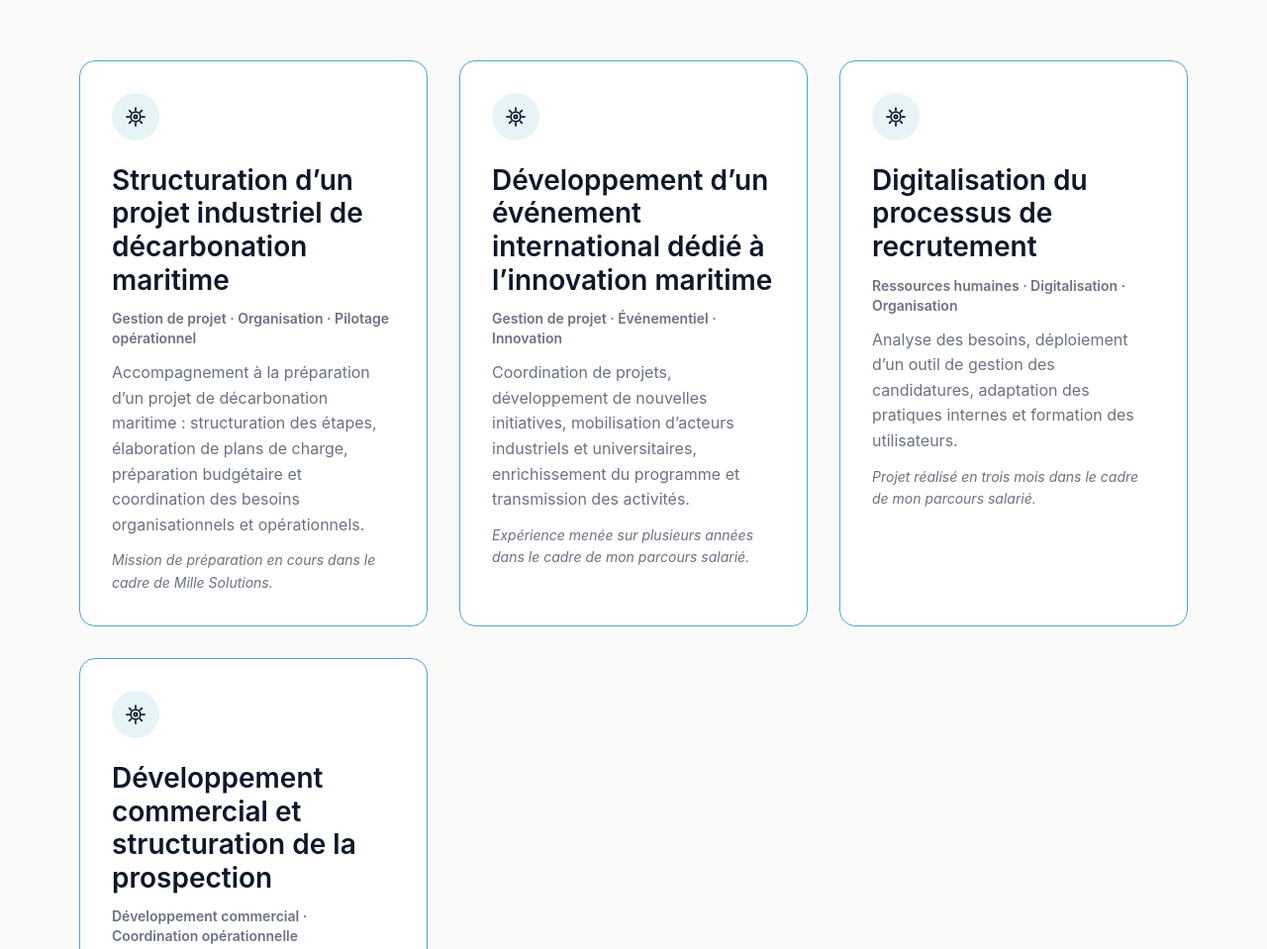
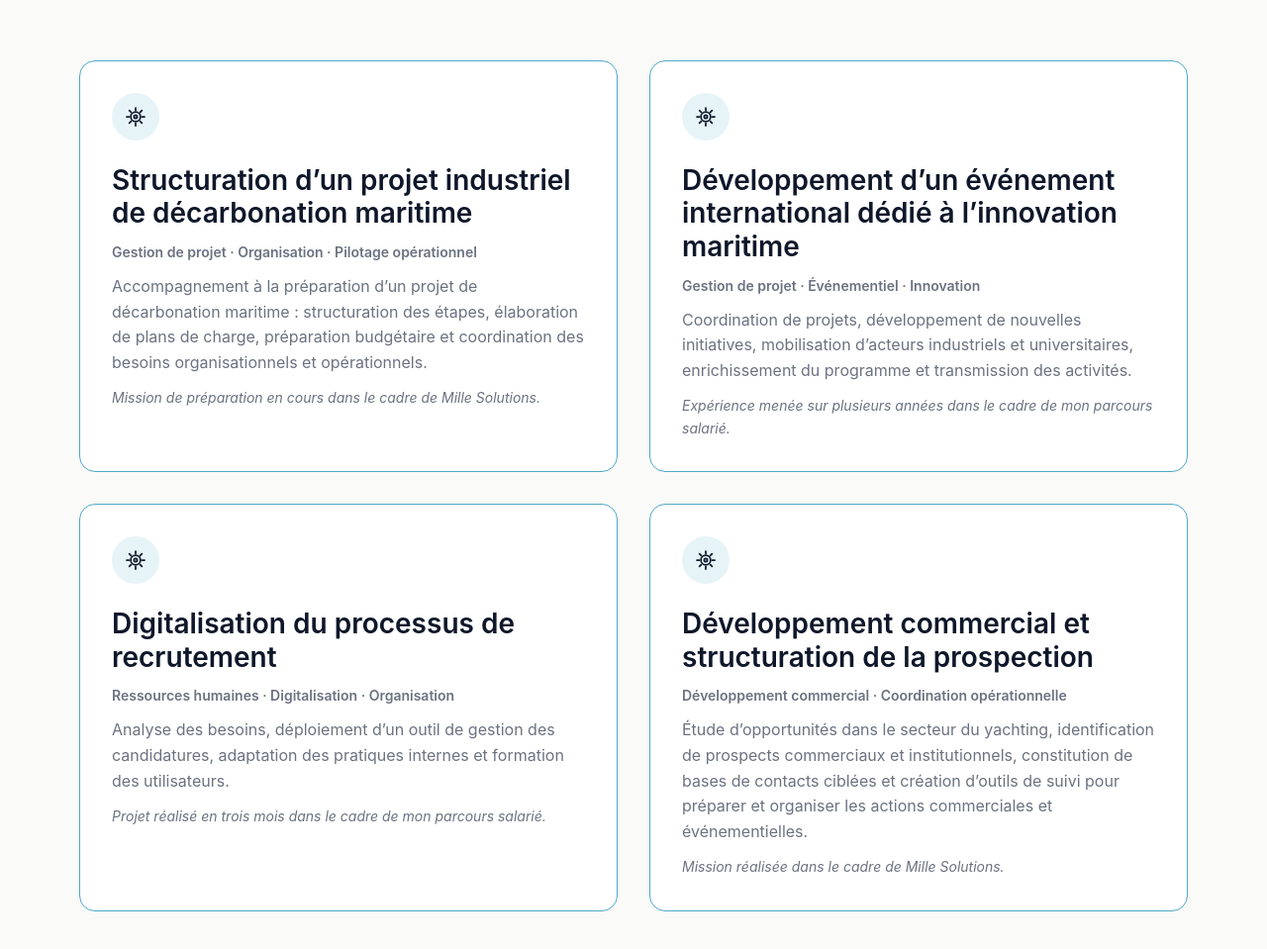
Before and after one commit to Mille-Solutions/site-web, an Astro site: page / in a window 1280 px wide. Shown: the part 3017-3976 px from the top of the page at 99% size. Built offline with nearby package versions, Linux system fonts and the light colour scheme; Astro itself is replaced by a stand-in of ours.

Commit message:
Grille de 2 colonnes pour les sections à 2 ou 4 cartes
Évite une carte seule sur la seconde ligne (Exemples de projets).

Co-Authored-By: Claude Opus 5.5 <noreply@anthropic.com>

```diff
--- a/docs/DESIGN-SYSTEM.md
+++ b/docs/DESIGN-SYSTEM.md
@@ -88,7 +88,7 @@ en `text-ivory/70`, halo décoratif `bg-azur/10 blur-[50px]`.
   blocs de texte, 16 px (`gap-4`) mobile / 32 px (`lg:gap-8`) entre cartes.
 - Largeur de lecture : `max-w-[53rem]` pour les blocs titre + texte, `max-w-[60rem]` pour le texte
   juridique.
-- Grilles : cartes en 1 colonne puis 3 colonnes à partir de `md` ; deux colonnes asymétriques en
+- Grilles : cartes en 1 colonne puis 3 colonnes à partir de `md` (2 colonnes s'il y a 2 ou 4 cartes) ; deux colonnes asymétriques en
   `lg` (ex. à propos `22.5rem / 1fr`, légal `15rem / 1fr`). Formulaire de contact seul, largeur max.
   `45.8125rem` (733 px).
 - Points de rupture : Tailwind par défaut (`sm` 640, `md` 768, `lg` 1024, `xl` 1280). La navigation
--- a/src/components/home/CardSection.astro
+++ b/src/components/home/CardSection.astro
@@ -31,6 +31,8 @@ const { id, eyebrow, title, subtitle, items, ordered = false, tone = 'ivory', co
 const square = variant === 'square';
 const soft = variant === 'soft';
 const List = ordered ? 'ol' : 'ul';
+// 2 ou 4 cartes : grille de 2 colonnes, pour ne jamais laisser une carte seule sur une ligne.
+const twoCols = items.length === 2 || items.length === 4;
 ---
 
 <section
@@ -41,7 +43,7 @@ const List = ordered ? 'ol' : 'ul';
   {corner && <CornerAccent size={50} class="top-6 right-6 hidden lg:block" />}
   <div class="container-site">
     <SectionHeading eyebrow={eyebrow} title={title} subtitle={subtitle} id={`${id}-title`} size={square ? 'md' : 'lg'} />
-    <List class:list={['mt-8 grid gap-4 md:grid-cols-3 lg:gap-8', square ? 'items-start' : 'items-stretch', square ? 'lg:mt-20' : 'lg:mt-16']}>
+    <List class:list={['mt-8 grid gap-4 lg:gap-8', twoCols ? 'md:grid-cols-2' : 'md:grid-cols-3', square ? 'items-start' : 'items-stretch', square ? 'lg:mt-20' : 'lg:mt-16']}>
       {
         items.map((item) => (
           <li id={item.id} class:list={['reveal flex flex-col gap-5 lg:gap-6', square ? 'card-square' : soft ? 'card-soft' : 'card']}>
```
